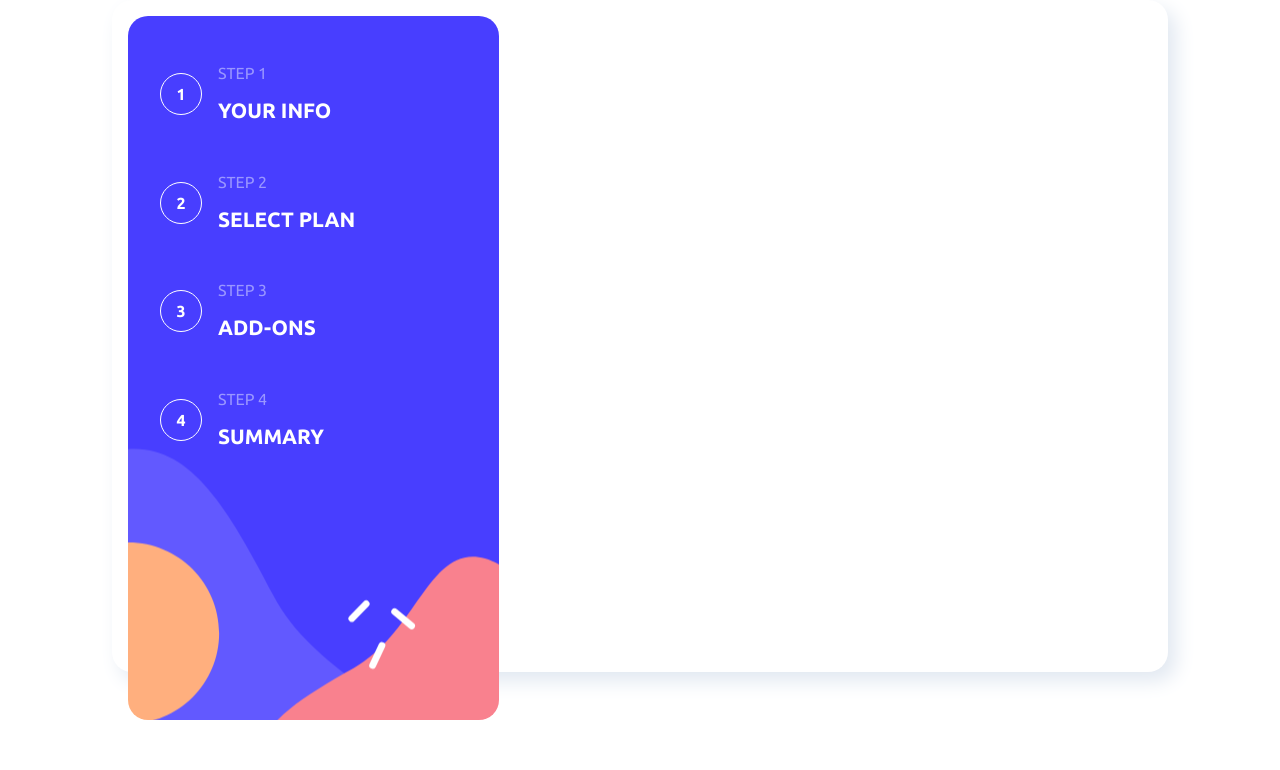
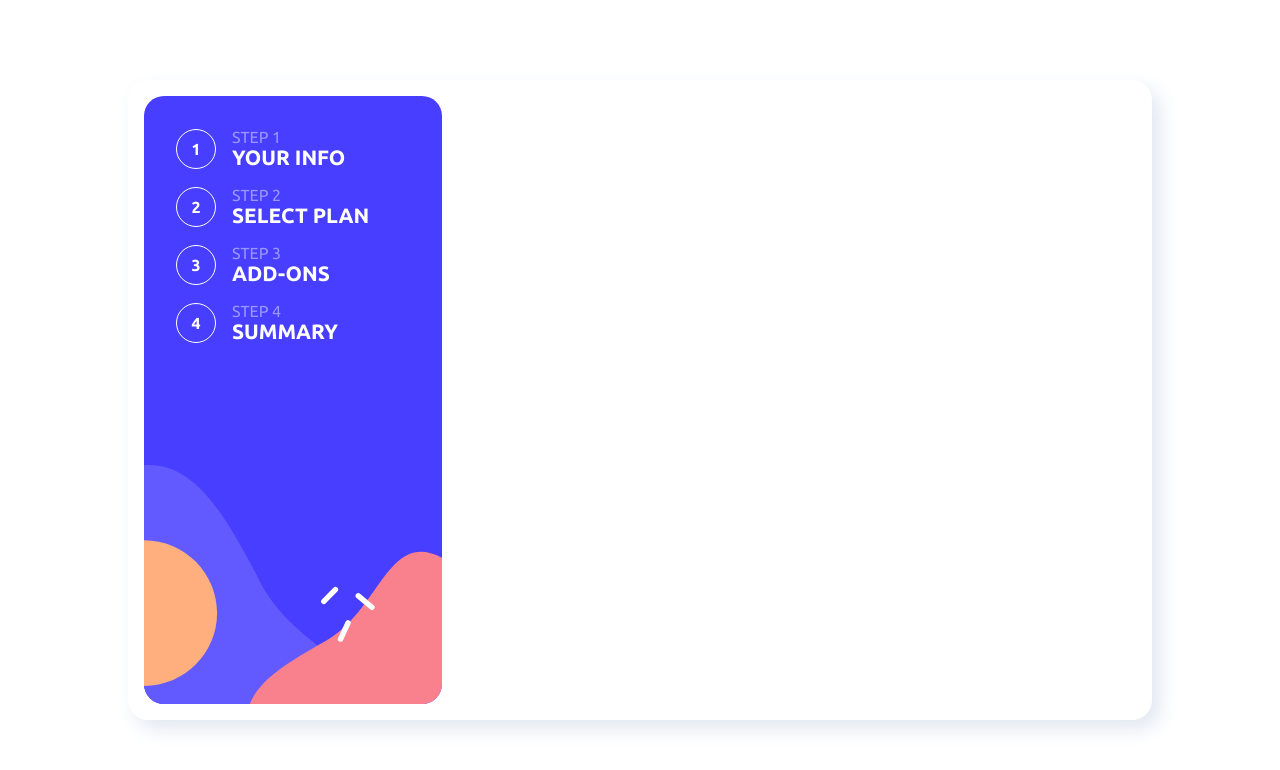
Before and after one commit to Pe-KaY/multi-step-form, an Angular app: page / in a window 1280 px wide. Shown: the top 770 px of the page. Built offline with nearby package versions, Linux system fonts and the light colour scheme.

Commit message:
fixed overflow in main display

```diff
--- a/src/styles.css
+++ b/src/styles.css
@@ -1,3 +1,10 @@
+*,::before,::after{
+  margin: 0;
+  padding: 0;
+  box-sizing: border-box;
+}
+
+
 :root {
   /* Global colors definition */
   --clr-denim: #022959;
@@ -61,6 +68,7 @@ body {
   padding: 0;
   height: 100%;
   width: 100%;
+  align-content: center;
 }
 
 /* utility classes  */
```
